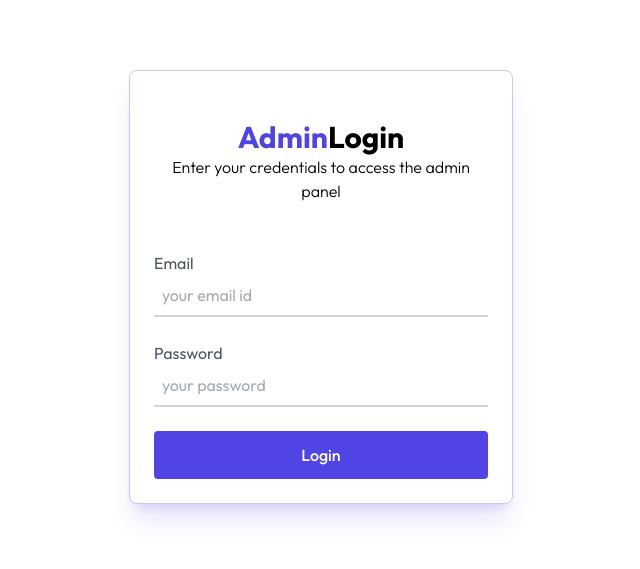
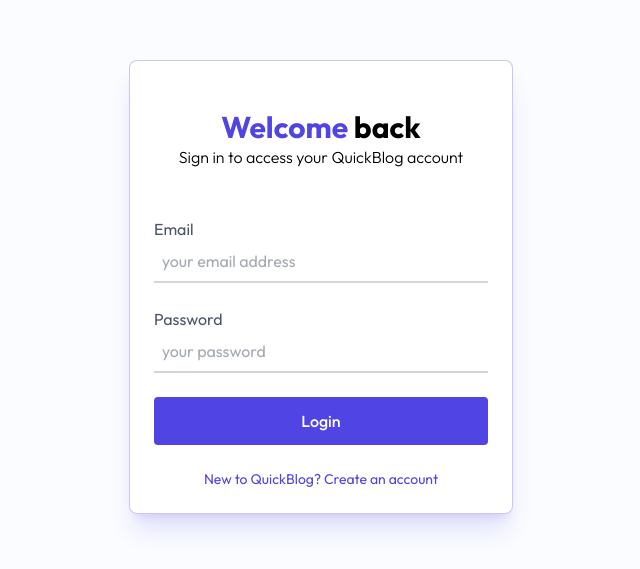
Before and after one commit to Ankan0124/QuickBlog, a React (Vite) app in the folder client/: page /admin in a window 1280 px wide. Shown: the part 113-682 px from the top of the page, without its empty margins (319-959 px from the left). Built offline with nearby package versions, Linux system fonts and the light colour scheme; no server answers.

Commit message:
feat(auth): add account and role-aware frontend

```diff
--- a/client/src/components/admin/Login.jsx
+++ b/client/src/components/admin/Login.jsx
@@ -1,60 +1,116 @@
-import React from 'react'
-import { useState } from 'react'
-import { useAppContext } from '../../context/AppContext'
-import toast from 'react-hot-toast'
+import React, { useState } from "react";
+import toast from "react-hot-toast";
+import { useAppContext } from "../../context/AppContext";
 
 const Login = () => {
+  const { axios, completeAuth, navigate } = useAppContext();
+  const [isRegistering, setIsRegistering] = useState(false);
+  const [name, setName] = useState("");
+  const [email, setEmail] = useState("");
+  const [password, setPassword] = useState("");
+  const [isSubmitting, setIsSubmitting] = useState(false);
 
-    const {axios, setToken} = useAppContext()
+  const handleSubmit = async (event) => {
+    event.preventDefault();
 
-    const [email,setEmail] = useState('')
-    const [password,setPassword] = useState('')
+    try {
+      setIsSubmitting(true);
+      const endpoint = isRegistering ? "/api/auth/register" : "/api/auth/login";
+      const payload = isRegistering ? { name, email, password } : { email, password };
+      const { data } = await axios.post(endpoint, payload);
 
-    const handleSubmit = async (e)=>{
-        e.preventDefault();
-        try {
-            const {data} = await axios.post('/api/admin/login',{email,password})
-            if(data.success){
-                setToken(data.token)
-                localStorage.setItem('token', data.token)
-                axios.defaults.headers.common['Authorization'] = data.token;
-            }
-            else{
-                toast.error(data.message)
+      if (data.success) {
+        completeAuth(data.token, data.user);
+        navigate(data.user.role === "user" ? "/account" : "/admin");
+      } else {
+        toast.error(data.message);
       }
     } catch (error) {
-            toast.error(error.message)
+      toast.error(error.response?.data?.message || error.message);
+    } finally {
+      setIsSubmitting(false);
     }
-    }
+  };
+
+  const switchMode = () => {
+    setIsRegistering((current) => !current);
+    setPassword("");
+  };
+
   return (
-    <div className='flex items-center justify-center h-screen'>
-      <div className='w-full max-w-sm p-6 max-md:m-6 border border-primary/30 shadow-xl shadow-primary/15 rounded-lg'>
-        <div className='flex flex-col items-center justify-center'>
-
-            <div className='w-full py-6 text-center'>
-                <h1 className='text-3xl font-bold'><span className='text-primary'>Admin</span>Login</h1>
-                <p className='font-light'>Enter your credentials to access the admin panel</p>
+    <div className="flex items-center justify-center min-h-screen bg-blue-50/30">
+      <div className="w-full max-w-sm p-6 max-md:m-6 border border-primary/30 shadow-xl shadow-primary/15 rounded-lg bg-white">
+        <div className="flex flex-col items-center justify-center">
+          <div className="w-full py-6 text-center">
+            <h1 className="text-3xl font-bold">
+              <span className="text-primary">{isRegistering ? "Create" : "Welcome"}</span>
+              {isRegistering ? " account" : " back"}
+            </h1>
+            <p className="font-light">
+              {isRegistering
+                ? "Join QuickBlog to comment and save your profile"
+                : "Sign in to access your QuickBlog account"}
+            </p>
           </div>
 
-            <form onSubmit={handleSubmit} className='mt-6 w-full sm:max-w-md text-gray-600'>
+          <form onSubmit={handleSubmit} className="mt-6 w-full sm:max-w-md text-gray-600">
+            {isRegistering && (
+              <div className="flex flex-col">
+                <label>Name</label>
+                <input
+                  onChange={(event) => setName(event.target.value)}
+                  value={name}
+                  type="text"
+                  required
+                  minLength="2"
+                  maxLength="60"
+                  placeholder="your display name"
+                  className="border-b-2 border-gray-300 p-2 outline-none mb-6"
+                />
+              </div>
+            )}
 
-                <div className='flex flex-col'>
+            <div className="flex flex-col">
               <label>Email</label>
-                    <input onChange={e=> setEmail(e.target.value)} value={email} type="email" required placeholder='your email id' className='border-b-2 border-gray-300 p-2 outline-none mb-6'/>
+              <input
+                onChange={(event) => setEmail(event.target.value)}
+                value={email}
+                type="email"
+                required
+                placeholder="your email address"
+                className="border-b-2 border-gray-300 p-2 outline-none mb-6"
+              />
             </div>
 
-                <div className='flex flex-col'>
+            <div className="flex flex-col">
               <label>Password</label>
-                    <input onChange={e=> setPassword(e.target.value)} value={password} type="password" required placeholder='your password' className='border-b-2 border-gray-300 p-2 outline-none mb-6'/>
+              <input
+                onChange={(event) => setPassword(event.target.value)}
+                value={password}
+                type="password"
+                required
+                minLength={isRegistering ? 8 : undefined}
+                placeholder={isRegistering ? "at least 8 characters" : "your password"}
+                className="border-b-2 border-gray-300 p-2 outline-none mb-6"
+              />
             </div>
 
-                <button type='submit' className='w-full py-3 font-medium bg-primary text-white rounded cursor-pointer hover:bg-primary/90 transition-all'>Login</button>
+            <button
+              disabled={isSubmitting}
+              type="submit"
+              className="w-full py-3 font-medium bg-primary text-white rounded cursor-pointer hover:bg-primary/90 transition-all disabled:cursor-not-allowed"
+            >
+              {isSubmitting ? "Please wait..." : isRegistering ? "Create account" : "Login"}
+            </button>
+          </form>
 
-            </form>
+          <button onClick={switchMode} className="mt-6 text-sm text-primary cursor-pointer">
+            {isRegistering ? "Already have an account? Login" : "New to QuickBlog? Create an account"}
+          </button>
         </div>
       </div>
     </div>
-  )
-}
+  );
+};
 
-export default Login
+export default Login;
```
Lines whose indentation alone changed are shown as unchanged.
